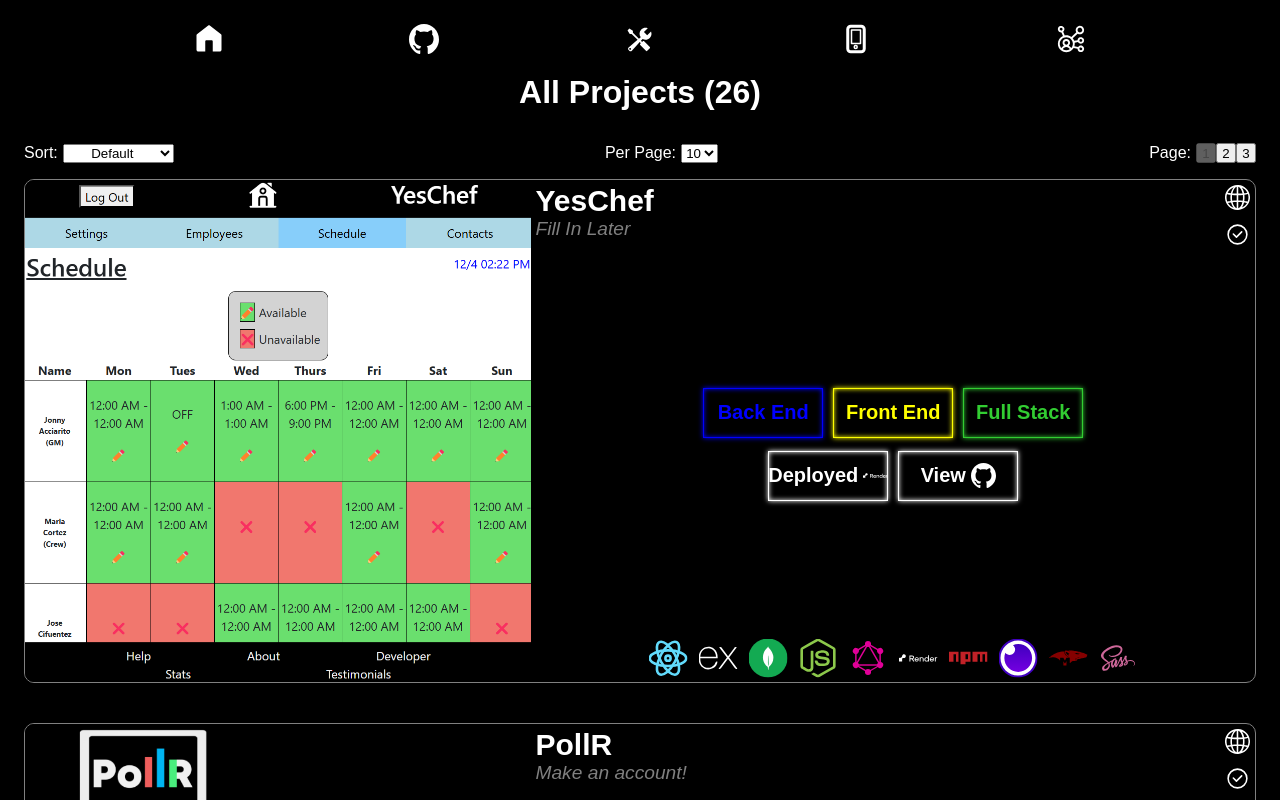
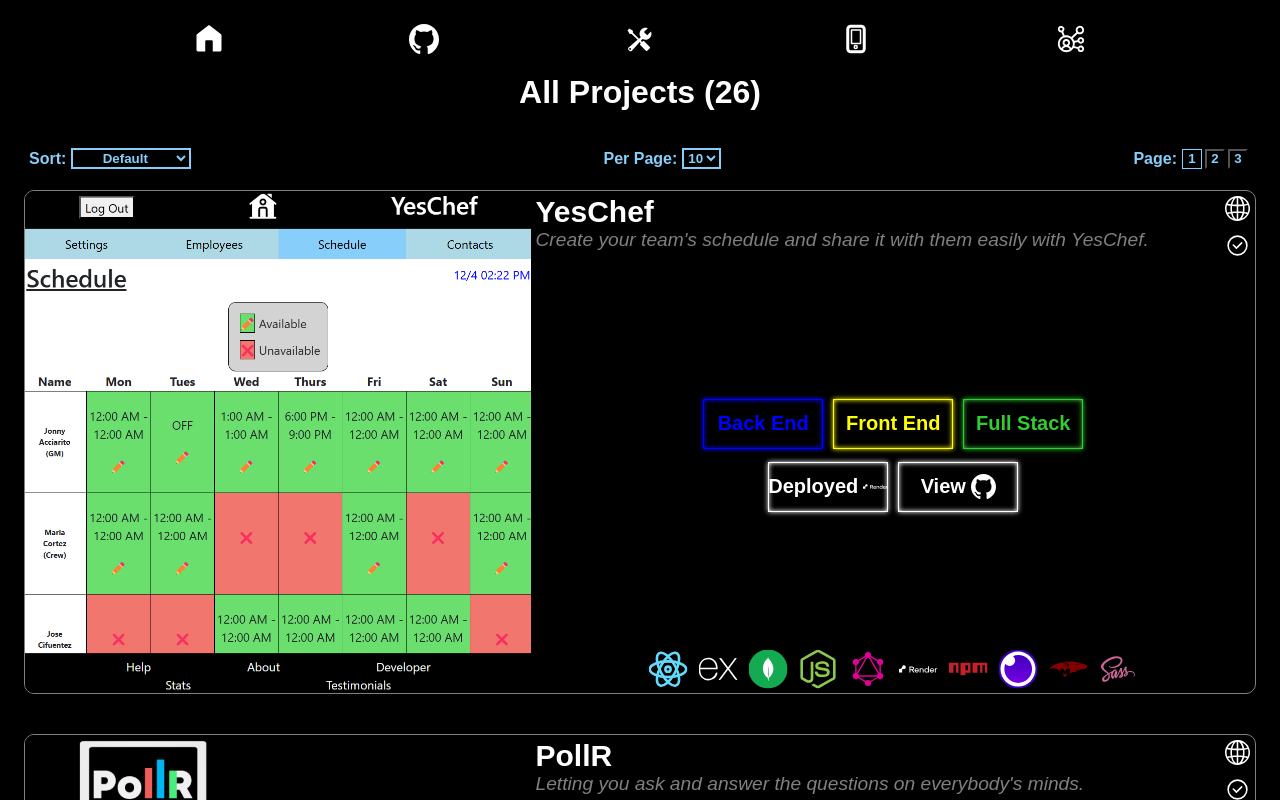
Before and after one commit to JBassard97/new-portfolio, a Next.js app: page /projects/all in a window 1280 px wide. Shown: the top 800 px of the page. Built offline with nearby package versions, Linux system fonts and the light colour scheme; a web font is replaced by a local one.

Commit message:
added more styles to pagination bar, also added a little animation to the projects pages.

```diff
--- a/app/api/projectData/projectData.json
+++ b/app/api/projectData/projectData.json
@@ -7,7 +7,7 @@
       "isComplete": true,
       "isDeployed": true,
       "deployedLink": "https://yeschef.onrender.com/",
-      "desc": "Fill In Later",
+      "desc": "Create your team's schedule and share it with them easily with YesChef.",
       "hasFrontend": true,
       "hasBackend": true,
       "isFullStack": true,
@@ -33,7 +33,7 @@
       "isComplete": true,
       "isDeployed": true,
       "deployedLink": "https://pollr.onrender.com/",
-      "desc": "Make an account!",
+      "desc": "Letting you ask and answer the questions on everybody's minds.",
       "hasFrontend": true,
       "hasBackend": true,
       "isFullStack": true,
@@ -99,7 +99,7 @@
       "isComplete": true,
       "isDeployed": false,
       "deployedLink": "",
-      "desc": "Fill In Later",
+      "desc": "Find books with Google's Books API and save them to read later.",
       "hasFrontend": true,
       "hasBackend": true,
       "isFullStack": true,
@@ -124,7 +124,7 @@
       "isComplete": true,
       "isDeployed": false,
       "deployedLink": "",
-      "desc": "Fill In Later",
+      "desc": "An API built to handle any social media site's needs: posts, comments, and reactions.",
       "hasFrontend": false,
       "hasBackend": true,
       "isFullStack": false,
@@ -230,7 +230,7 @@
       "isComplete": true,
       "isDeployed": true,
       "deployedLink": "",
-      "desc": "Fill In Later",
+      "desc": "A sneaky GitHub Actions script to ensure a constant streak of daily commits.",
       "hasFrontend": false,
       "hasBackend": false,
       "isFullStack": false,
@@ -260,7 +260,7 @@
       "isComplete": true,
       "isDeployed": true,
       "deployedLink": "https://nexthangman.netlify.app/",
-      "desc": "Fill In Later",
+      "desc": "An awesome game to kill time, with a modern twist on the classic Hangman.",
       "hasFrontend": true,
       "hasBackend": false,
       "isFullStack": false,
@@ -335,7 +335,7 @@
       "isComplete": false,
       "isDeployed": false,
       "deployedLink": "",
-      "desc": "Fill In Later",
+      "desc": "A fully fledged RPG based entirely in your command line of choice, complete with sounds and keyboard events.",
       "hasFrontend": false,
       "hasBackend": false,
       "isFullStack": false,
@@ -380,7 +380,7 @@
       "isComplete": true,
       "isDeployed": true,
       "deployedLink": "https://jbassard97.github.io/Code_Quiz/",
-      "desc": "Fill In Later",
+      "desc": "A 5 question quiz on the essentials of JavaScript, caches your highscore in localStorage!",
       "hasFrontend": true,
       "hasBackend": false,
       "isFullStack": false,
@@ -410,7 +410,7 @@
       "isComplete": true,
       "isDeployed": true,
       "deployedLink": "https://jbassard97.github.io/J_Acciarito_Portfolio_Page/",
-      "desc": "Fill In Later",
+      "desc": "The 1st itteration of my portfolio page, created in my 2nd week of Bootcamp.",
       "hasFrontend": true,
       "hasBackend": false,
       "isFullStack": false,
@@ -425,7 +425,7 @@
       "isComplete": true,
       "isDeployed": true,
       "deployedLink": "https://jacciarito-portfolio-2024.netlify.app/",
-      "desc": "Fill In Later",
+      "desc": "The 2nd itteration of my portfolio page, created in the 20th week of Bootcamp.",
       "hasFrontend": true,
       "hasBackend": false,
       "isFullStack": false,
@@ -440,7 +440,7 @@
       "isComplete": true,
       "isDeployed": true,
       "deployedLink": "https://jbassard97.github.io/Password_Generator/",
-      "desc": "Fill In Later",
+      "desc": "Follow the browser's prompts to create a custom password that meets a number of your criteria.",
       "hasFrontend": true,
       "hasBackend": false,
       "isFullStack": false,
--- a/app/components/Header/Header.tsx
+++ b/app/components/Header/Header.tsx
@@ -54,7 +54,7 @@
       cycleInterval = setInterval(() => {
         i = (i + 1) % tech_logos.length;
         setCurrentLogo(tech_logos[i].name);
-      }, 750);
+      }, 500);
     } else {
       setCurrentLogo("toolbox");
     }
--- a/app/components/PaginationBar/PaginationBar.css
+++ b/app/components/PaginationBar/PaginationBar.css
@@ -8,13 +8,39 @@
   position: sticky;
   top: 0;
   z-index: 6;
-  backdrop-filter: blur(10px);
+  backdrop-filter: blur(20px);
+  color: lightskyblue;
+  flex-wrap: wrap;
+  font-weight: bold;
+}
+
+select {
+  font-weight: bold;
+  color: lightskyblue;
+  border: 2px solid lightskyblue;
+  background-color: transparent;
+}
+
+option {
+  font-weight: bold;
+  background: black;
+  appearance: none;
+  -webkit-appearance: none;
+  -moz-appearance: none;
 }
 
 .page-buttons button {
+  font-weight: bold;
   cursor: pointer;
   width: 20px;
   height: 20px;
+  color: lightskyblue;
+  background-color: transparent;
+  margin-right: 3px;
+}
+
+.active {
+  border: 1px solid lightskyblue;
 }
 
 .sort-options span,
@@ -23,7 +49,28 @@
   margin-right: 5px;
 }
 
+.sort-options,
+.page-buttons,
+.items-per-page {
+  display: flex;
+  align-items: center;
+  justify-content: center;
+  margin: 5px;
+}
+
 .sort-options select option,
 .items-per-page select option {
   text-align: center;
 }
+
+@media screen and (max-width: 420px) {
+  .sort-options span,
+  .page-buttons span,
+  .items-per-page span {
+    font-size: 12px;
+  }
+
+  .pagination-bar {
+    justify-content: center;
+  }
+}
--- a/app/components/ProficiencyKey/ProficiencyKey.css
+++ b/app/components/ProficiencyKey/ProficiencyKey.css
@@ -7,7 +7,7 @@
   padding-top: 1rem;
   background-color: rgba(0, 0, 0, 0.2);
   backdrop-filter: blur(10px);
-  -webkit-backdrop-filter: blur(10px); /* Safari */
+  -webkit-backdrop-filter: blur(20px); /* Safari */
   position: sticky;
   top: 0;
   z-index: 1000;
--- a/app/components/ProjectCard/ProjectCard.css
+++ b/app/components/ProjectCard/ProjectCard.css
@@ -7,6 +7,10 @@
   position: relative;
   width: 100%;
   overflow: hidden;
+  opacity: 0;
+
+  animation: slideInFromLeft 0.3s ease-in forwards;
+  transition: all 0.3s ease;
 }
 
 .top-right-icons {
@@ -311,3 +315,13 @@
     transform: scale(1.6);
   }
 }
+
+@keyframes slideInFromLeft {
+  from {
+    transform: translateX(-150px);
+  }
+  to {
+    opacity: 1;
+    transform: translateX(0);
+  }
+}
--- a/app/components/ProjectCard/ProjectCard.tsx
+++ b/app/components/ProjectCard/ProjectCard.tsx
@@ -9,10 +9,11 @@
 
 interface ProjectCardProps {
   project: Project;
+  index: number;
 }
 
 // Component to be used in /projects/all AND /projects/that_use/[technology]
-const ProjectCard: React.FC<ProjectCardProps> = ({ project }) => {
+const ProjectCard: React.FC<ProjectCardProps> = ({ project, index }) => {
   const projectTypeToIcon = (type: string) => {
     switch (type) {
       case "Web App":
@@ -44,7 +45,7 @@
   };
 
   return (
-    <div className="project">
+    <div className="project" style={{ animationDelay: `${index * 0.2}s` }}>
       <div className="top-right-icons">
         <Link
           href={`/projects/labeled_as/${project.type.replace(" ", "_")}`}
--- a/app/projects/all/page.tsx
+++ b/app/projects/all/page.tsx
@@ -72,8 +72,8 @@
             setItemsPerPage={setItemsPerPage}
             projectsTotal={projectsData.length}
           />
-          {currentPageData.map((project) => (
-            <ProjectCard key={project.name} project={project} />
+          {currentPageData.map((project, index) => (
+            <ProjectCard key={project.name} project={project} index={index} />
           ))}
         </div>
       ) : (
--- a/app/technologies/page.tsx
+++ b/app/technologies/page.tsx
@@ -80,7 +80,7 @@
                     className="tech-item"
                     style={{
                       animationDelay: `${
-                        0.07 * (proficiencyIndex * 10 + techIndex)
+                        0.07 * (proficiencyIndex * 10 + techIndex) + 0.5
                       }s`,
                     }}
                   >
```
